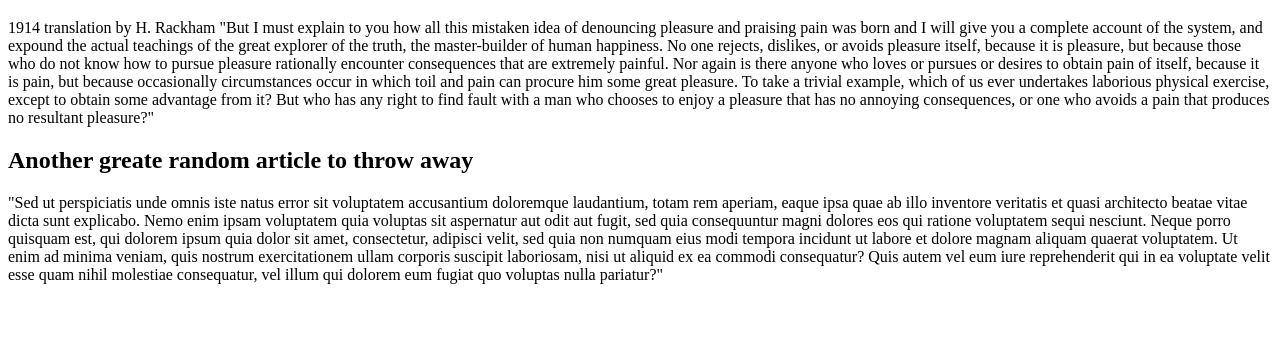
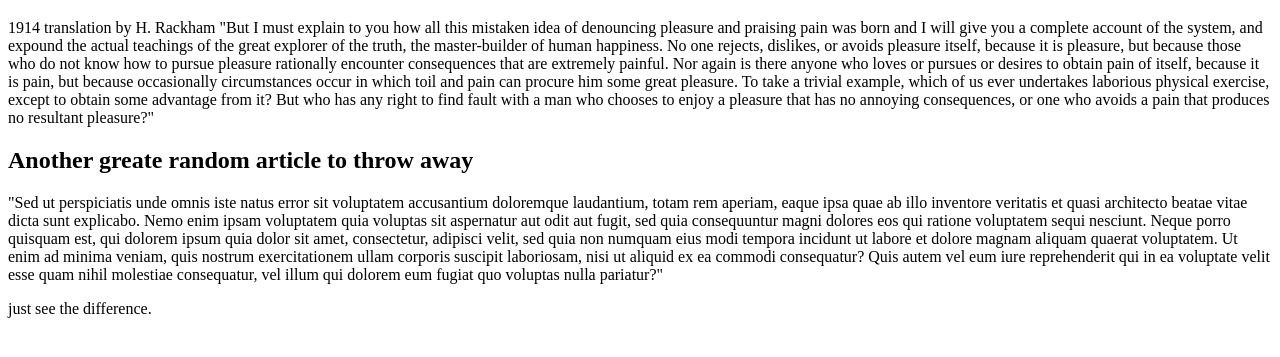
Before and after one commit to kraftwerk1611/junk-repo, a plain HTML site: page index.html in a window 1280 px wide. Shown: the part 61-418 px from the top of the page. Drawn offline with Linux system fonts and the light colour scheme.

Commit message:
commit b1

```diff
--- a/index.html
+++ b/index.html
@@ -17,4 +17,6 @@
 
 <p>"Sed ut perspiciatis unde omnis iste natus error sit voluptatem accusantium doloremque laudantium, totam rem aperiam, eaque ipsa quae ab illo inventore veritatis et quasi architecto beatae vitae dicta sunt explicabo. Nemo enim ipsam voluptatem quia voluptas sit aspernatur aut odit aut fugit, sed quia consequuntur magni dolores eos qui ratione voluptatem sequi nesciunt. Neque porro quisquam est, qui dolorem ipsum quia dolor sit amet, consectetur, adipisci velit, sed quia non numquam eius modi tempora incidunt ut labore et dolore magnam aliquam quaerat voluptatem. Ut enim ad minima veniam, quis nostrum exercitationem ullam corporis suscipit laboriosam, nisi ut aliquid ex ea commodi consequatur? Quis autem vel eum iure reprehenderit qui in ea voluptate velit esse quam nihil molestiae consequatur, vel illum qui dolorem eum fugiat quo voluptas nulla pariatur?"</p>
 </body>
+
+just see the difference.
 </html>
```
